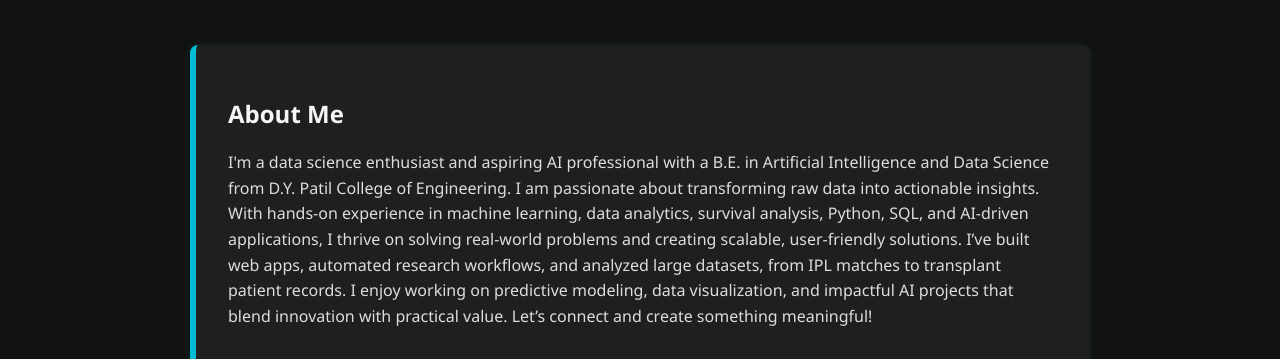
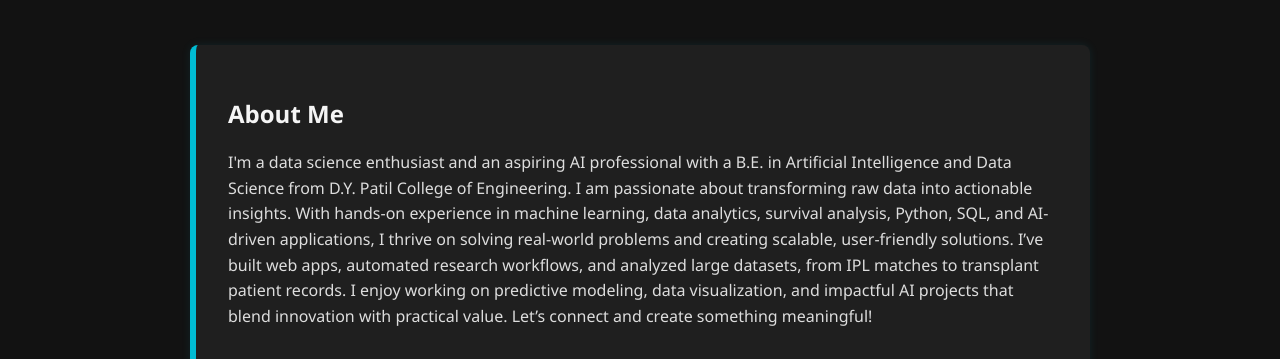
Before and after one commit to tanmaykulkarni16/Portfolio-Website, a plain HTML site: page index.html in a window 1280 px wide. Shown: the part 441-800 px from the top of the page. Drawn offline with nearby package versions, Linux system fonts and the light colour scheme.

Commit message:
Update index.html

```diff
--- a/index.html
+++ b/index.html
@@ -36,7 +36,7 @@
 
   <section id="about" class="reveal">
     <h1>About Me </h1>
-    <p> I'm a data science enthusiast and aspiring AI professional with a B.E. in Artificial Intelligence and Data Science from D.Y. Patil College of Engineering. I am passionate about transforming raw data into actionable insights. With hands-on experience in machine learning, data analytics, survival analysis, Python, SQL, and AI-driven applications, I thrive on solving real-world problems and creating scalable, user-friendly solutions. I’ve built web apps, automated research workflows, and analyzed large datasets, from IPL matches to transplant patient records. I enjoy working on predictive modeling, data visualization, and impactful AI projects that blend innovation with practical value. Let’s connect and create something meaningful! </p>
+    <p> I'm a data science enthusiast and an aspiring AI professional with a B.E. in Artificial Intelligence and Data Science from D.Y. Patil College of Engineering. I am passionate about transforming raw data into actionable insights. With hands-on experience in machine learning, data analytics, survival analysis, Python, SQL, and AI-driven applications, I thrive on solving real-world problems and creating scalable, user-friendly solutions. I’ve built web apps, automated research workflows, and analyzed large datasets, from IPL matches to transplant patient records. I enjoy working on predictive modeling, data visualization, and impactful AI projects that blend innovation with practical value. Let’s connect and create something meaningful! </p>
   </section>
 
   <section id="socials" class="reveal">
```
